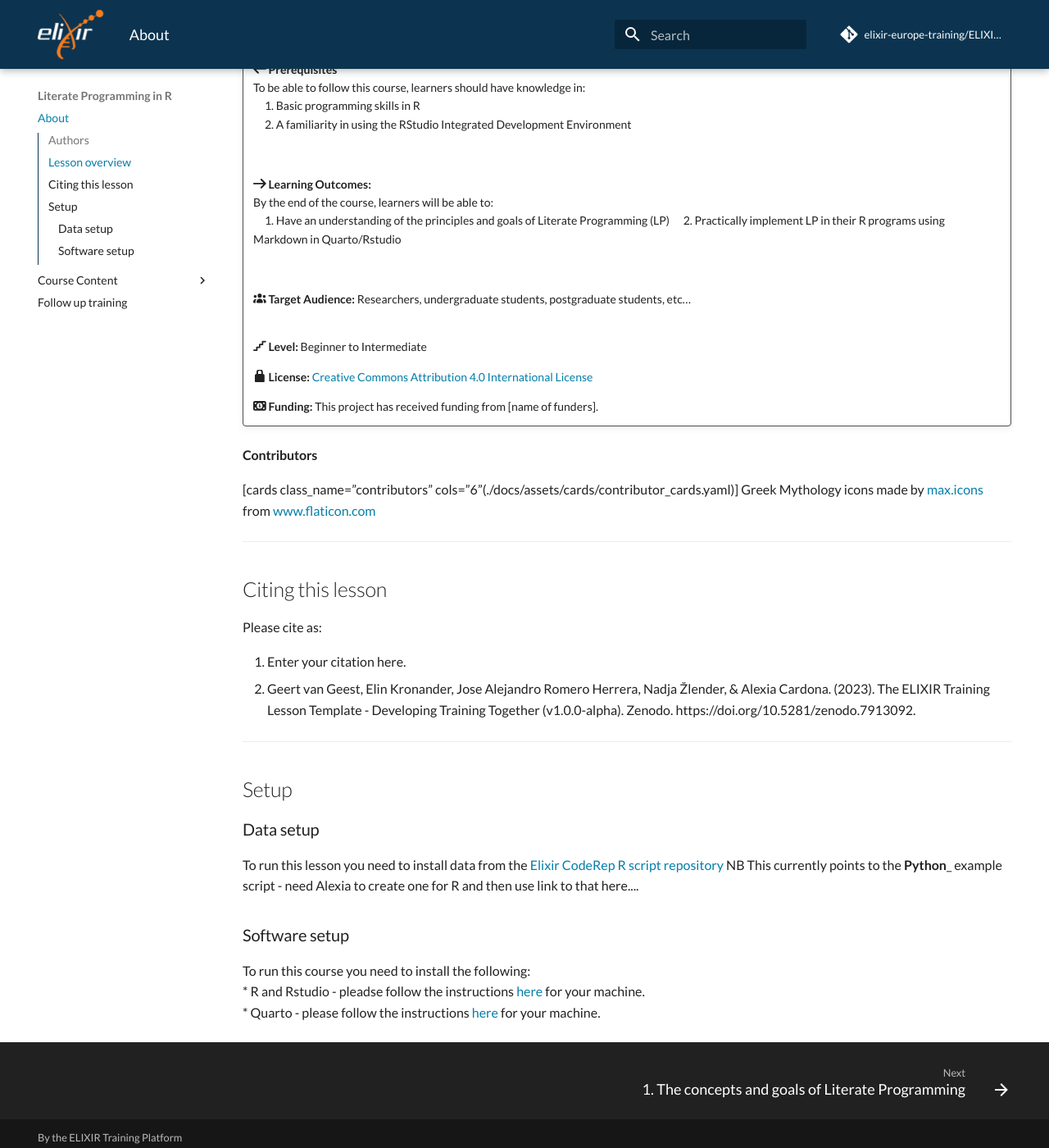
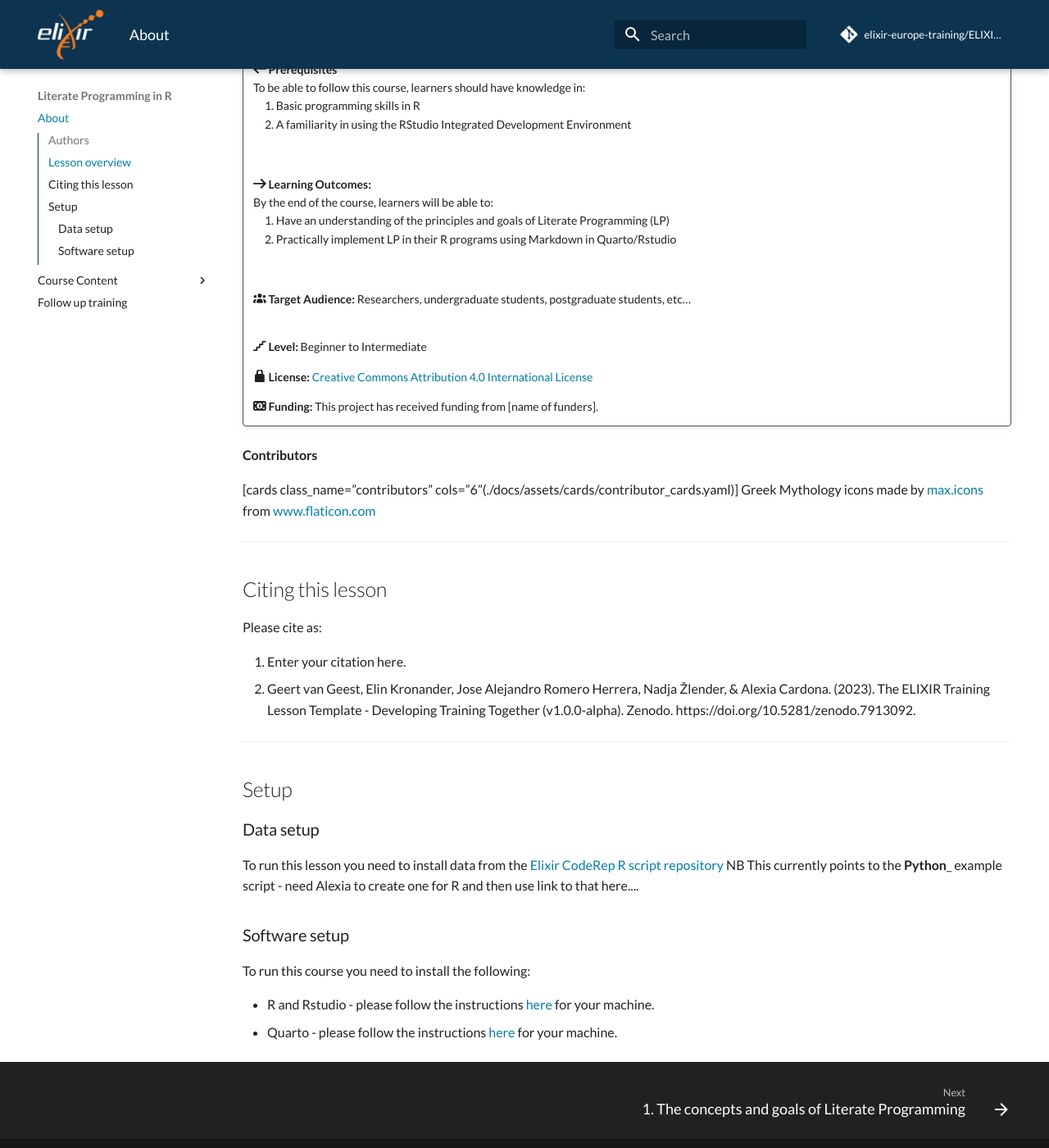
Before and after one commit to elixir-europe-training/ELIXIR-TrP-LiterateProgrammingR-CodeRep, an MkDocs documentation site: the page built from docs/index.md, in a window 1280 px wide and 1400 px high, scrolled down 536 px. Shown: the whole window at 82% size. Built offline with MkDocs 1.6.1 and Material for MkDocs 9.7.7, drawn with Linux system fonts in a browser that asks for light colours; comment, search, counter and statistics services are not loaded.

Commit message:
Update index.md (#86)
Fix typos and bullet points #79

```diff
--- a/docs/index.md
+++ b/docs/index.md
@@ -66,5 +66,6 @@
 
 ### Software setup
 To run this course you need to install the following:
-* R and Rstudio - pleadse follow the instructions [here](https://posit.co/download/rstudio-desktop/) for your machine.
-* Quarto - please follow the instructions [here](https://quarto.org/docs/get-started/) for your machine.
+
+  * R and Rstudio - please follow the instructions [here](https://posit.co/download/rstudio-desktop/) for your machine.
+  * Quarto - please follow the instructions [here](https://quarto.org/docs/get-started/) for your machine.
```
